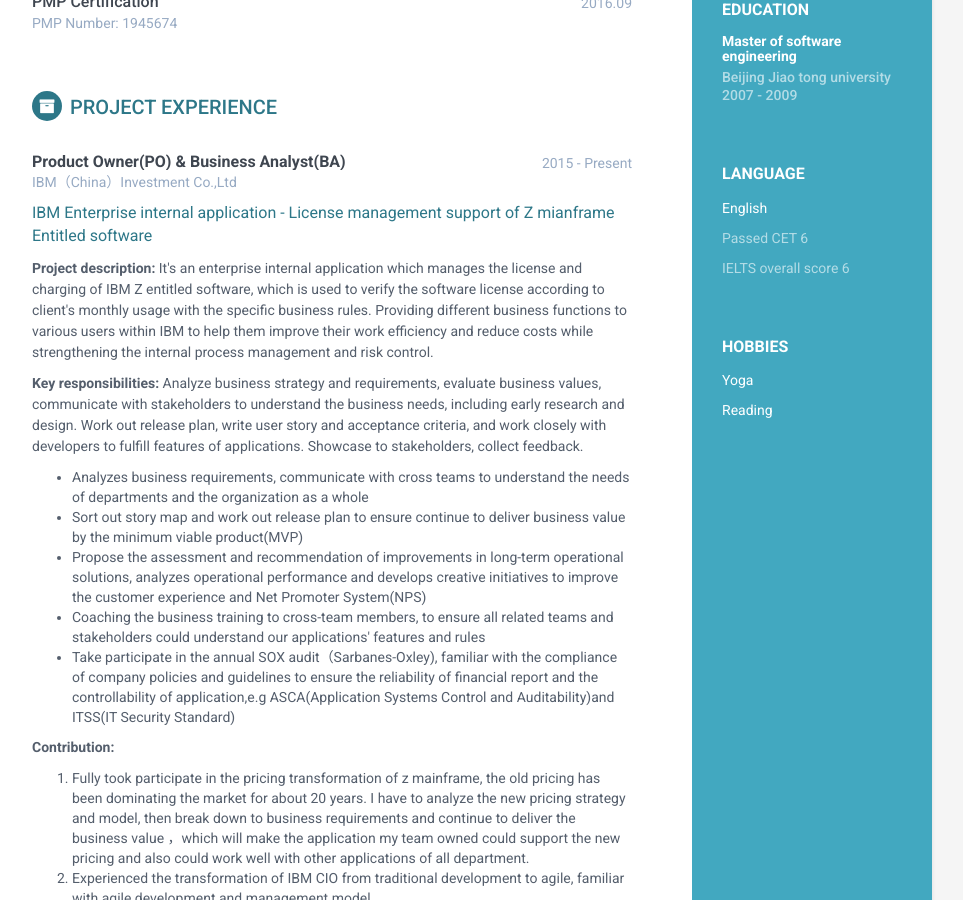
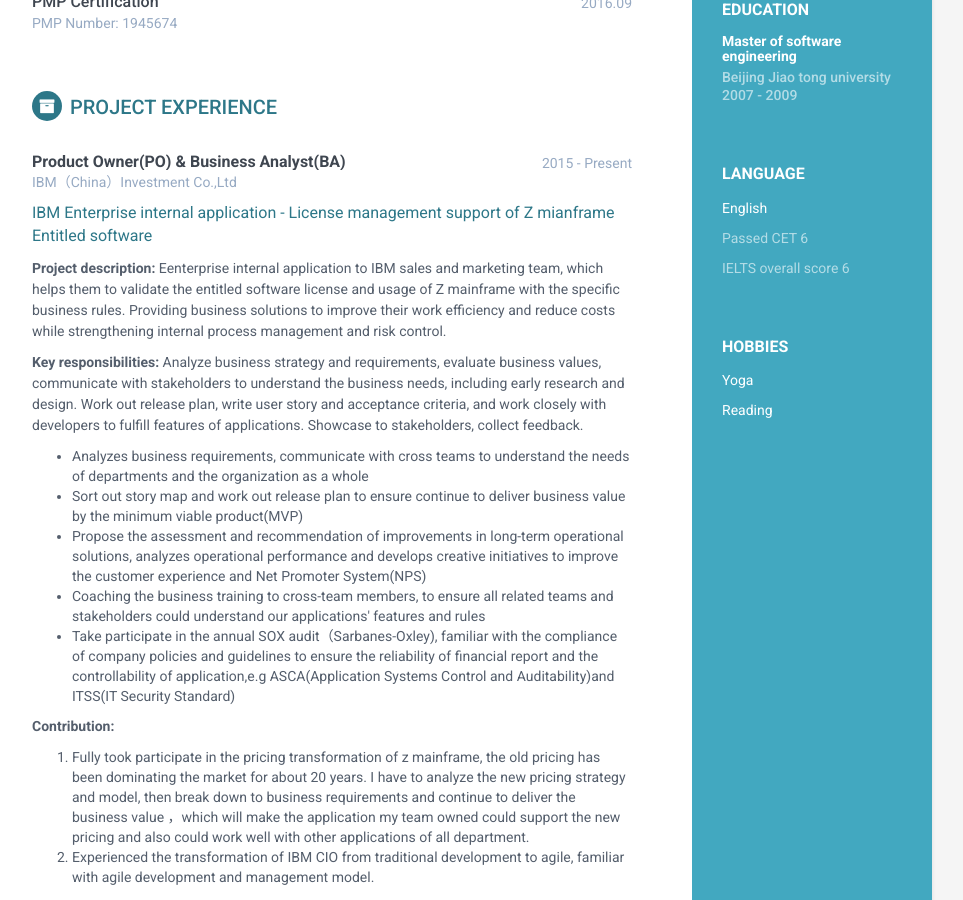
Before and after one commit to liuyang0116/LiuYangResume_EN, a Jekyll site: the page built from index.html, in a window 1280 px wide and 900 px high, scrolled down 582 px. Shown: the whole window, without its empty margins (188-1151 px from the left). Built offline with Jekyll 4.4.1, drawn with Linux system fonts in a browser that asks for light colours.

Commit message:
Update projects.html

```diff
--- a/_includes/projects.html
+++ b/_includes/projects.html
@@ -12,7 +12,7 @@
                     <span class="project-title"><a href="#" target="_blank">IBM Enterprise internal application - License management support of Z mianframe Entitled software</a></span>
 			<p></p>
                     <span class="project-tagline"><p><b>Project description: </b>
-			It's an enterprise internal application which manages the license and charging of IBM Z entitled software, which is used to verify the software license according to client's monthly usage with the specific business rules. Providing different business functions to various users within IBM to help them improve their work efficiency and reduce costs while strengthening the internal process management and risk control.</span>
+Eenterprise internal application to IBM sales and marketing team, which helps them to validate the entitled software license and usage of Z mainframe with the specific business rules. Providing business solutions to improve their work efficiency and reduce costs while strengthening internal process management and risk control.</span>
 			</p>
 			<p><b>Key responsibilities: </b>Analyze business strategy and requirements, evaluate business values, communicate with stakeholders to understand the business needs, including early research and design. Work out release plan, write user story and acceptance criteria, and work closely with developers to fulfill features of applications. Showcase to stakeholders, collect feedback.</p>
 					<ul>
```
